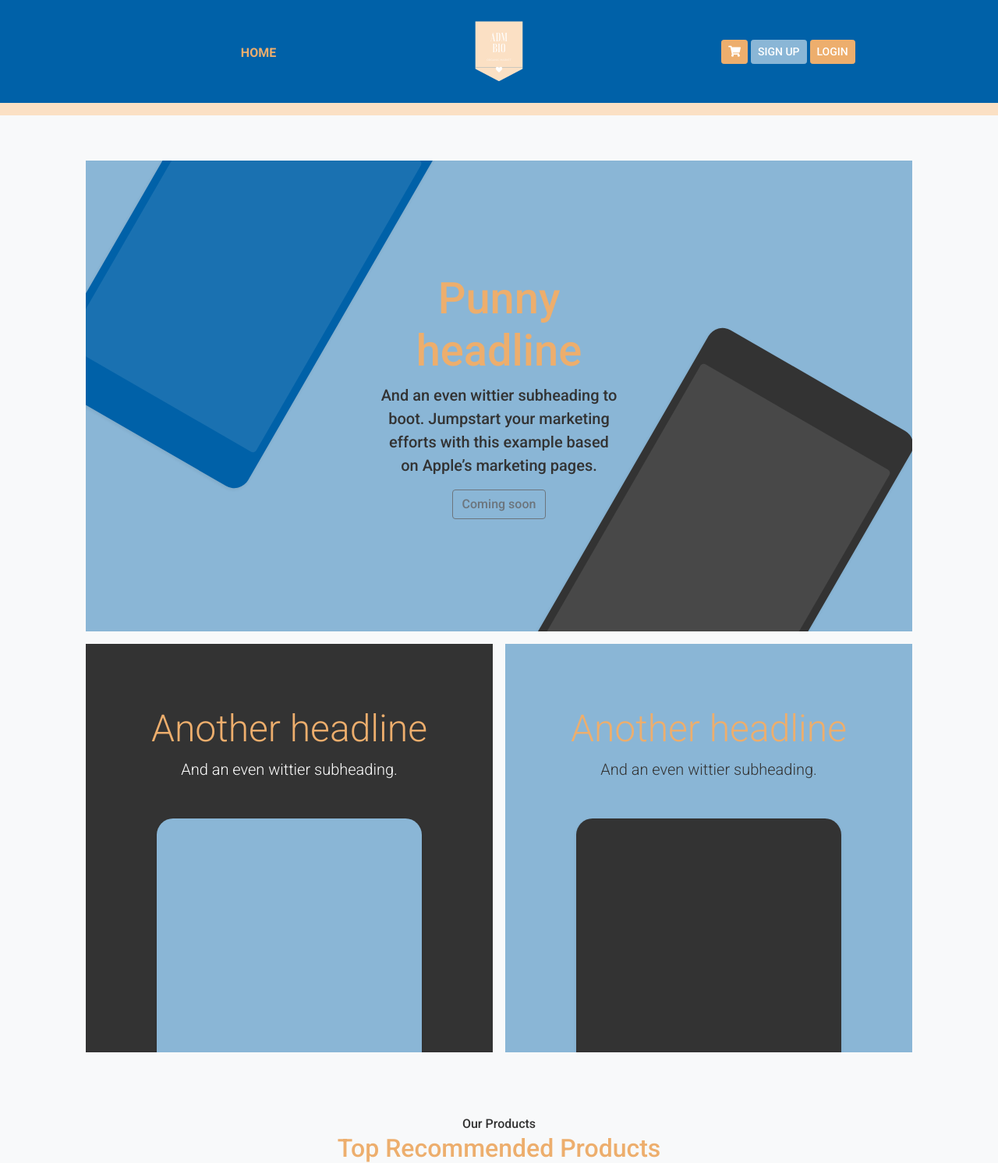
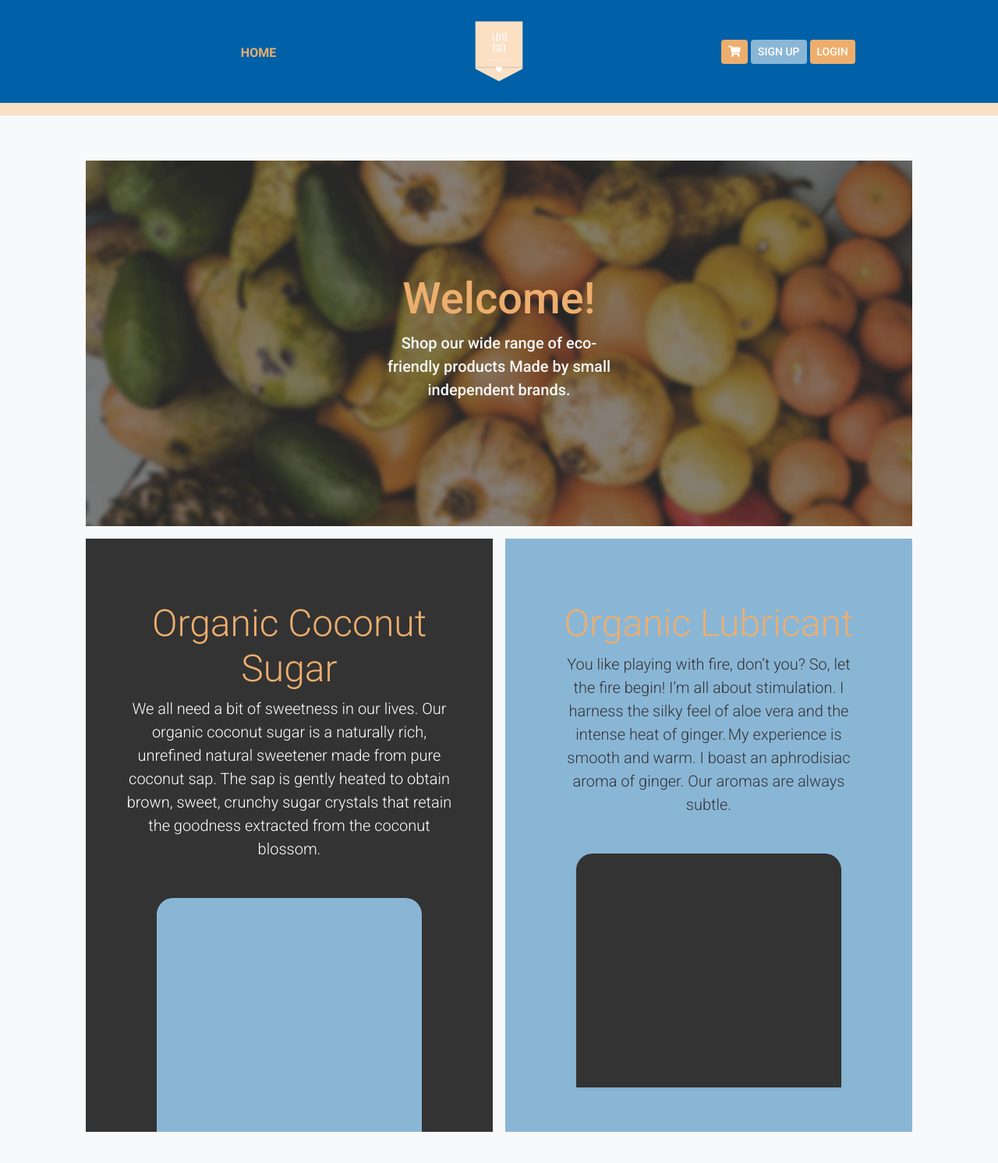
Before and after one commit to paolobiondo/adm_shop, a Django app: page / in a window 1280 px wide. Shown: the top 1492 px of the page at 78% size. Run offline with Django 3.2, Linux system fonts and the light colour scheme; data comes from the database, SQL or seed files in the repository; data that the repository does not hold is empty; some libraries are stand-ins or nearby versions.

Commit message:
edit index

```diff
--- a/static/css/adm.css
+++ b/static/css/adm.css
@@ -239,6 +239,13 @@ h1, h2, h3, h4, h5, h6 {
   border: 1px solid rgba(53,53,53,0.15);
 }
 
+.bg-home-01 {
+  background: url('../img/home_banner_01.jpg') no-repeat !important;
+}
+
+.bg-dark-rounded {
+  color: #f8f9fa;
+}
 
 /* PRODUCTS LIST */
 .clear_row {
--- a/templates/home/index.html
+++ b/templates/home/index.html
@@ -2,28 +2,29 @@
 {% load static %}
 {% block title_header %}ADM E-Commerce{% endblock %}
 {% block content_base_home %}
-<div class="position-relative overflow-hidden p-3 p-md-5 m-md-3 text-center bg-light">
-    <div class="col-md-5 p-lg-5 mx-auto my-5">
-    <h1 class="display-4 fw-normal">Punny headline</h1>
-    <p class="lead fw-normal">And an even wittier subheading to boot. Jumpstart your marketing efforts with this example based on Apple’s marketing pages.</p>
-    <a class="btn btn-outline-secondary" href="#">Coming soon</a>
+<div class="position-relative overflow-hidden p-3 p-md-5 m-md-3 text-center bg-light bg-home-01">
+    <div class="col-md-5 p-lg-5 mx-auto my-5 bg-dark-rounded">
+        <h1 class="display-4 fw-normal">Welcome!</h1>
+        <p class="lead fw-normal">Shop our wide range of eco-friendly products
+            Made by small independent brands.</p>
     </div>
-    <div class="product-device shadow-sm d-none d-md-block"></div>
-    <div class="product-device product-device-2 shadow-sm d-none d-md-block"></div>
 </div>
 
 <div class="d-md-flex flex-md-equal w-100 my-md-3 ps-md-3">
     <div class="bg-dark me-md-3 pt-3 px-3 pt-md-5 px-md-5 text-center text-white overflow-hidden">
     <div class="my-3 py-3">
-        <h2 class="display-5">Another headline</h2>
-        <p class="lead">And an even wittier subheading.</p>
+        <h2 class="display-5">Organic Coconut Sugar</h2>
+        <p class="lead">We all need a bit of sweetness in our lives. Our organic coconut sugar is a naturally rich, unrefined natural sweetener made from pure coconut sap. The sap is gently heated to obtain brown, sweet, crunchy sugar crystals that retain the goodness extracted from the coconut blossom.</p>
     </div>
     <div class="bg-light shadow-sm mx-auto" style="width: 80%; height: 300px; border-radius: 21px 21px 0 0;"></div>
     </div>
     <div class="bg-light me-md-3 pt-3 px-3 pt-md-5 px-md-5 text-center overflow-hidden">
     <div class="my-3 p-3">
-        <h2 class="display-5">Another headline</h2>
-        <p class="lead">And an even wittier subheading.</p>
+        <h2 class="display-5">Organic Lubricant</h2>
+        <p class="lead">You like playing with fire, don’t you? So, let the fire begin!
+
+            I’m all about stimulation. I harness the silky feel of aloe vera and the intense heat of ginger. My experience is smooth and warm. I boast an aphrodisiac aroma of ginger. Our aromas are always subtle.
+ </p>
     </div>
     <div class="bg-dark shadow-sm mx-auto" style="width: 80%; height: 300px; border-radius: 21px 21px 0 0;"></div>
     </div>
```
Also changed, not shown: static/img/home_banner_01.jpg (added), 1 other file.
